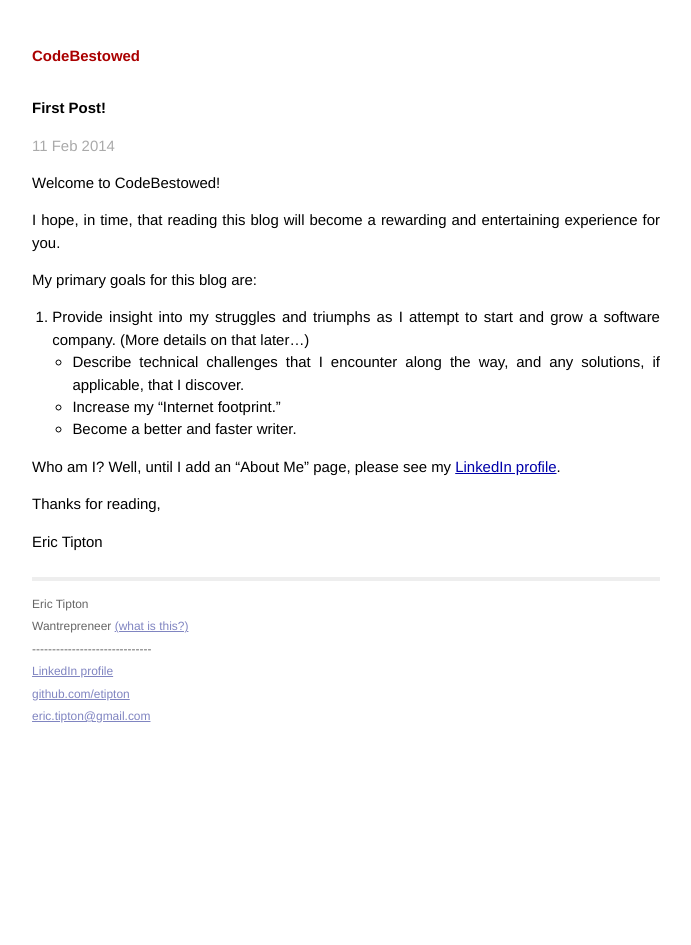
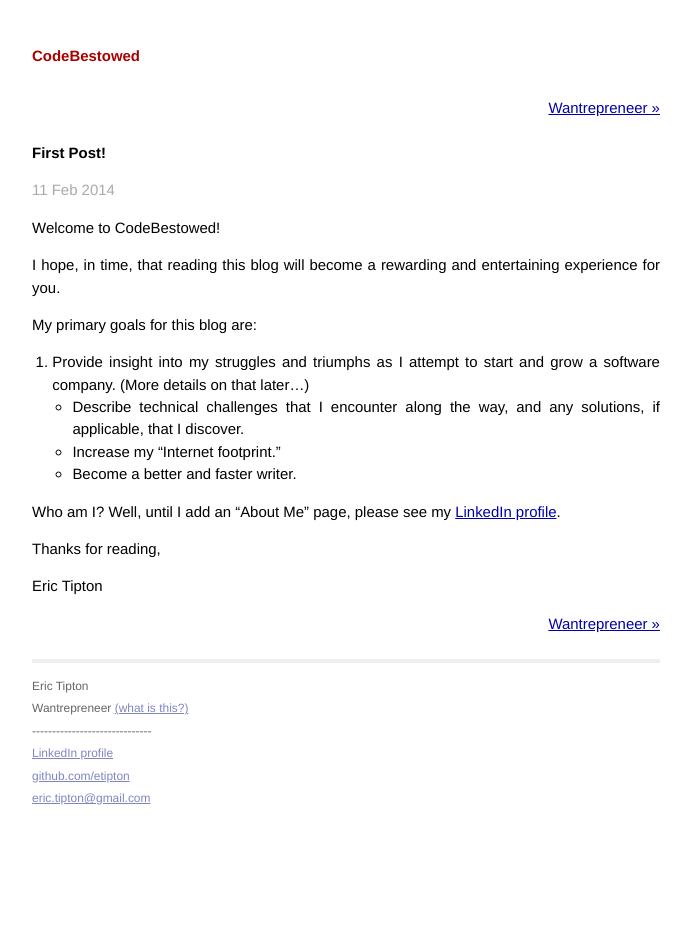
Before and after one commit to etipton/etipton.github.io, a Jekyll site: the page built from _posts/2014-02-11-first-post.markdown, in a window 1280 px wide. Shown: the whole page, without its empty margins (294-985 px from the left). Built offline with Jekyll 4.4.1, drawn with Linux system fonts in a browser that asks for light colours; Markdown is read by kramdown in place of the engine named in the settings.

Commit message:
add previous and next links

```diff
--- /dev/null
+++ b/_includes/prevnext.html
@@ -0,0 +1,13 @@
+<div class="clear" />
+<span>
+  {% if page.previous.url %}
+    <a href="{{page.previous.url}}" title="Previous Post: {{page.previous.title}}">&laquo; {{page.previous.title}}</a>
+  {% endif %}
+</span>
+
+<span class="right">
+  {% if page.next.url %}
+    <a href="{{page.next.url}}" title="Next Post: {{page.next.title}}">{{page.next.title}} &raquo;</a>
+  {% endif %}
+</span>
+<div class="clear" />
--- a/_layouts/post.html
+++ b/_layouts/post.html
@@ -1,9 +1,15 @@
 ---
 layout: default
 ---
-<h2>{{ page.title }}</h2>
-<p class="meta">{{ page.date | date_to_string }}</p>
 
 <div class="post">
-{{ content }}
+  {% include prevnext.html %}
+  <br/>
+
+  <h2>{{ page.title }}</h2>
+  <p class="meta">{{ page.date | date_to_string }}</p>
+
+  {{ content }}
+
+  {% include prevnext.html %}
 </div>
--- a/css/main.css
+++ b/css/main.css
@@ -28,6 +28,10 @@ p { margin: 1em 0; }
 a         { color: #00a; }
 a:hover   { color: #000; }
 a:visited { color: #a0a; }
+
+.right { float:right; }
+
+.clear { clear:both; }
 
 /*****************************************************************************/
 /*
```
